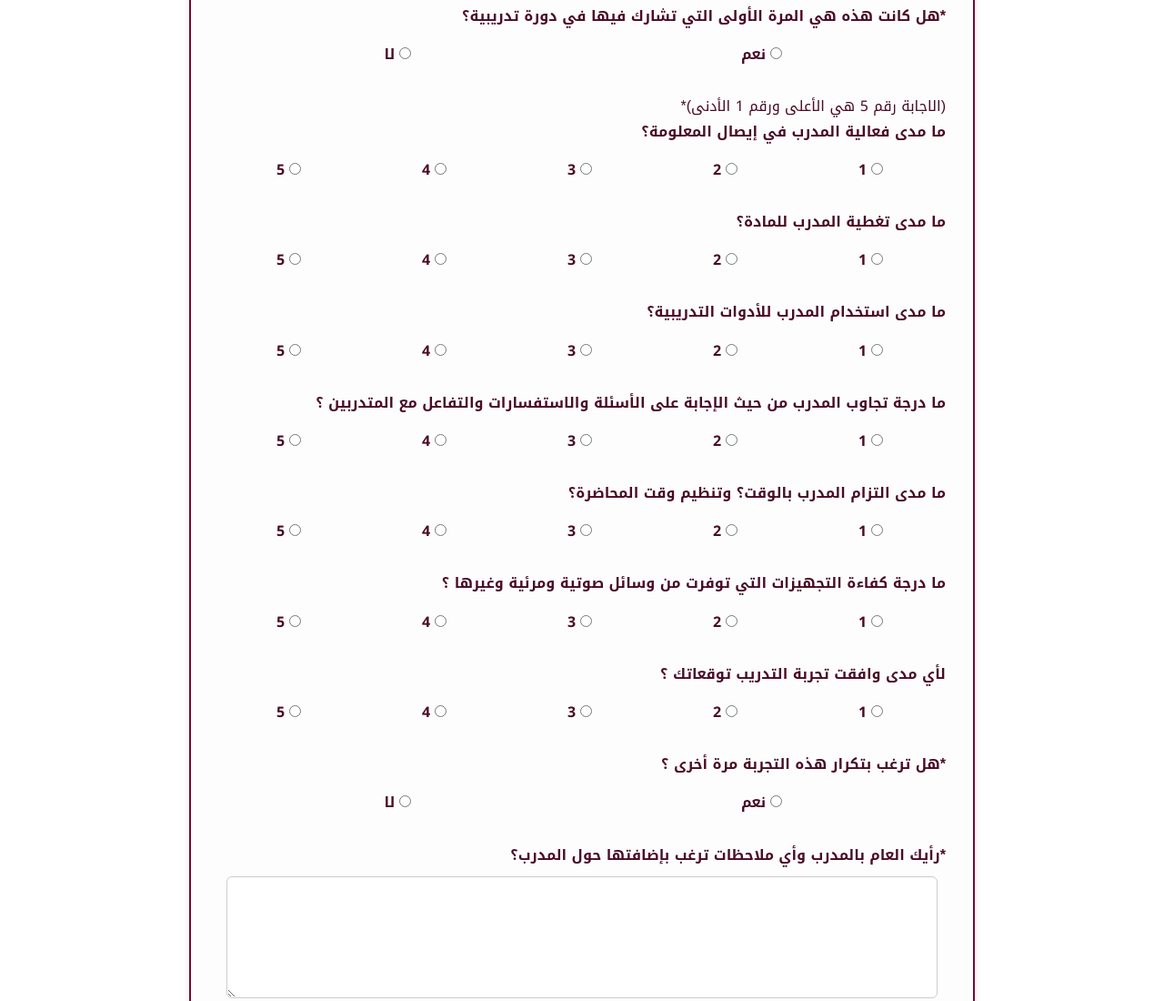
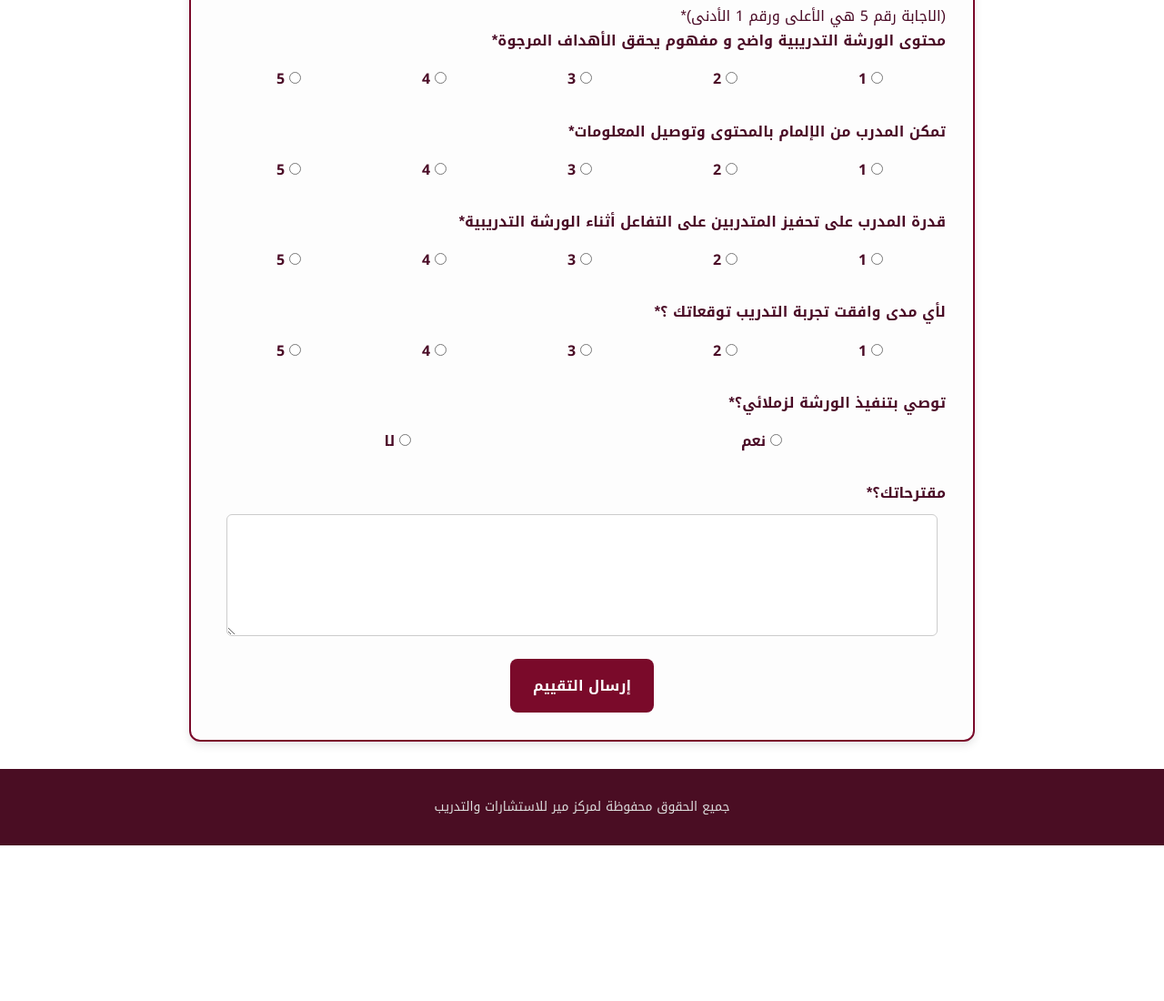
Before and after one commit to mearcenterqa/rating-design-marketing-cultural, a plain HTML site: page index.html in a window 1280 px wide. Shown: the part 360-1460 px from the top of the page at 91% size. After the commit the page ends 1289 px from the top, so only its background shows below. Drawn offline with nearby package versions, Linux system fonts and the light colour scheme.

Commit message:
Update index.html

```diff
--- a/index.html
+++ b/index.html
@@ -75,18 +75,10 @@
         <input type="text" name="full_name" placeholder="اكتب اسمك الكامل" required>
       </div>
 
-      <div class="question">
-        <label>*هل كانت هذه هي المرة الأولى التي تشارك فيها في دورة تدريبية؟</label>
-        <div class="rating">
-          <label><input type="radio" name="first_time" value="نعم" required>نعم</label>
-          <label><input type="radio" name="first_time" value="لا">لا</label>
-        </div>
-      </div>
-
       <div class="note">(الاجابة رقم 5 هي الأعلى ورقم 1 الأدنى)*</div>
 
 <div class="question">
-        <label>ما مدى فعالية المدرب في إيصال المعلومة؟ </label>
+        <label>محتوى الورشة التدريبية واضح و مفهوم يحقق الأهداف المرجوة*</label>
         <div class="rating">
           <label><input type="radio" name="q1" value="1" required>1</label>
           <label><input type="radio" name="q1" value="2">2</label>
@@ -98,7 +90,7 @@
 
       <!-- باقي الأسئلة نفسها (q2 إلى q8 + التعليقات) -->
       <div class="question">
-        <label>ما مدى تغطية المدرب للمادة؟</label>
+        <label>تمكن المدرب من الإلمام بالمحتوى وتوصيل المعلومات*</label>
         <div class="rating">
           <label><input type="radio" name="q2" value="1" required>1</label>
           <label><input type="radio" name="q2" value="2">2</label>
@@ -109,7 +101,7 @@
       </div>
 
       <div class="question">
-        <label>ما مدى استخدام المدرب للأدوات التدريبية؟</label>
+        <label>قدرة المدرب على تحفيز المتدربين على التفاعل أثناء الورشة التدريبية*</label>
         <div class="rating">
           <label><input type="radio" name="q3" value="1" required>1</label>
           <label><input type="radio" name="q3" value="2">2</label>
@@ -120,7 +112,7 @@
       </div>
 
       <div class="question">
-        <label>ما درجة تجاوب المدرب من حيث الإجابة على الأسئلة والاستفسارات والتفاعل مع المتدربين ؟</label>
+        <label>لأي مدى وافقت تجربة التدريب توقعاتك ؟*</label>
         <div class="rating">
           <label><input type="radio" name="q4" value="1" required>1</label>
           <label><input type="radio" name="q4" value="2">2</label>
@@ -130,56 +122,20 @@
         </div>
       </div>
 
+
       <div class="question">
-        <label>ما مدى التزام المدرب بالوقت؟ وتنظيم وقت المحاضرة؟</label>
+        <label>توصي بتنفيذ الورشة لزملائي؟*</label>
         <div class="rating">
-          <label><input type="radio" name="q5" value="1" required>1</label>
-          <label><input type="radio" name="q5" value="2">2</label>
-          <label><input type="radio" name="q5" value="3">3</label>
-          <label><input type="radio" name="q5" value="4">4</label>
-          <label><input type="radio" name="q5" value="5">5</label>
+          <label><input type="radio" name="q5" value="نعم" required>نعم</label>
+          <label><input type="radio" name="q5" value="لا">لا</label>
         </div>
       </div>
 
       <div class="question">
-        <label>ما درجة كفاءة التجهيزات التي توفرت من وسائل صوتية ومرئية وغيرها ؟</label>
-        <div class="rating">
-          <label><input type="radio" name="q6" value="1" required>1</label>
-          <label><input type="radio" name="q6" value="2">2</label>
-          <label><input type="radio" name="q6" value="3">3</label>
-          <label><input type="radio" name="q6" value="4">4</label>
-          <label><input type="radio" name="q6" value="5">5</label>
-        </div>
+        <label>مقترحاتك؟*</label>
+        <textarea name="training_feedback" rows="4" required></textarea>
       </div>
 
-      <div class="question">
-        <label>لأي مدى وافقت تجربة التدريب توقعاتك ؟</label>
-        <div class="rating">
-          <label><input type="radio" name="q7" value="1" required>1</label>
-          <label><input type="radio" name="q7" value="2">2</label>
-          <label><input type="radio" name="q7" value="3">3</label>
-          <label><input type="radio" name="q7" value="4">4</label>
-          <label><input type="radio" name="q7" value="5">5</label>
-        </div>
-      </div>
-
-      <div class="question">
-        <label>*هل ترغب بتكرار هذه التجربة مرة أخرى ؟</label>
-        <div class="rating">
-          <label><input type="radio" name="q8" value="نعم" required>نعم</label>
-          <label><input type="radio" name="q8" value="لا">لا</label>
-        </div>
-      </div>
-
-      <div class="question">
-        <label>*رأيك العام بالمدرب وأي ملاحظات ترغب بإضافتها حول المدرب؟</label>
-        <textarea name="trainer_feedback" rows="4" required></textarea>
-      </div>
-
-      <div class="question">
-        <label>*ما هو رأيك العام في التدريب؟ مقترحاتك؟</label>
-        <textarea name="training_feedback" rows="4" required></textarea>
-      </div>
       <button type="submit">إرسال التقييم</button>
     </form>
   </div>
@@ -207,18 +163,13 @@ document.getElementById("evaluationForm").addEventListener("submit", function(e)
   // بناء متغير message مع سطر بين كل سؤال وإجابته وسطرين بين كل سؤال
   let message = "";
   message += "الاسم الكامل:\n" + data.get("full_name") + "\n\n\n";
-  message += "هل كانت هذه هي المرة الأولى التي تشارك فيها في دورة تدريبية ؟\n" + data.get("first_time") + "\n\n\n";
   message += "(الاجابة رقم 5 هي الأعلى ورقم 1 الأدنى)\n\n";
-  message += "ما مدى فعالية المدرب في إيصال المعلومة ؟\n" + data.get("q1") + "\n\n\n";
-  message += "ما مدى تغطية المدرب للمادة ؟\n" + data.get("q2") + "\n\n\n";
-  message += "ما مدى استخدام المدرب للأدوات التدريبية؟\n" + data.get("q3") + "\n\n\n";
-  message += "ما درجة تجاوب المدرب من حيث الإجابة على الأسئلة والاستفسارات والتفاعل مع المتدربين ؟\n" + data.get("q4") + "\n\n\n";
-  message += "ما مدى التزام المدرب بالوقت؟ وتنظيم وقت المحاضرة؟\n" + data.get("q5") + "\n\n\n";
-  message += "ما درجة كفاءة التجهيزات التي توفرت من وسائل صوتية ومرئية وغيرها ؟\n" + data.get("q6") + "\n\n\n";
-  message += "لأي مدى وافقت تجربة التدريب توقعاتك ؟\n" + data.get("q7") + "\n\n\n";
-  message += "هل ترغب بتكرار هذه التجربة مرة أخرى ؟\n" + data.get("q8") + "\n\n\n";
-  message += "رأيك العام بالمدرب وأي ملاحظات ترغب بإضافتها حول المدرب؟\n" + data.get("trainer_feedback") + "\n\n\n";
-  message += "ما هو رأيك العام في التدريب؟ مقترحاتك؟\n" + data.get("training_feedback") + "\n\n\n";
+  message += "محتوى الورشة التدريبية واضح و مفهوم يحقق الأهداف المرجوة \n" + data.get("q1") + "\n\n\n";
+  message += "تمكن المدرب من الإلمام بالمحتوى وتوصيل المعلومات\n" + data.get("q2") + "\n\n\n";
+  message += "قدرة المدرب على تحفيز المتدربين على التفاعل أثناء الورشة التدريبية \n" + data.get("q3") + "\n\n\n";
+  message += "لأي مدى وافقت تجربة التدريب توقعاتك ؟\n" + data.get("q4") + "\n\n\n";
+  message += "توصي بتنفيذ الورشة لزملائي؟\n" + data.get("q5") + "\n\n\n";
+  message += "مقترحاتك؟\n" + data.get("training_feedback") + "\n\n\n";
 
   // إرسال عبر EmailJS مع HTML لتطبيق Bold على كامل الرسالة
   emailjs.send("service_s58yzam", "template_emcq7hc", {
```
